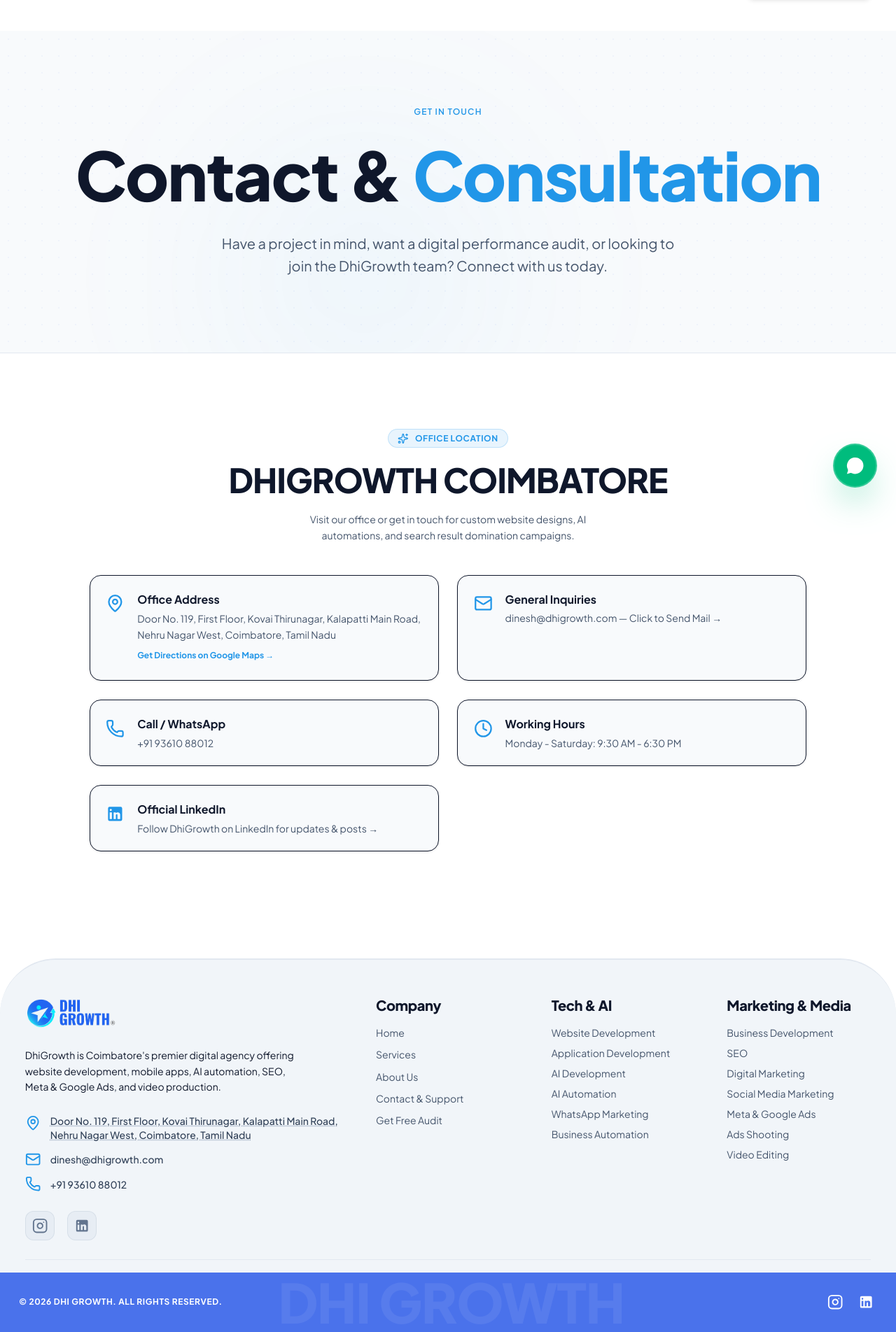
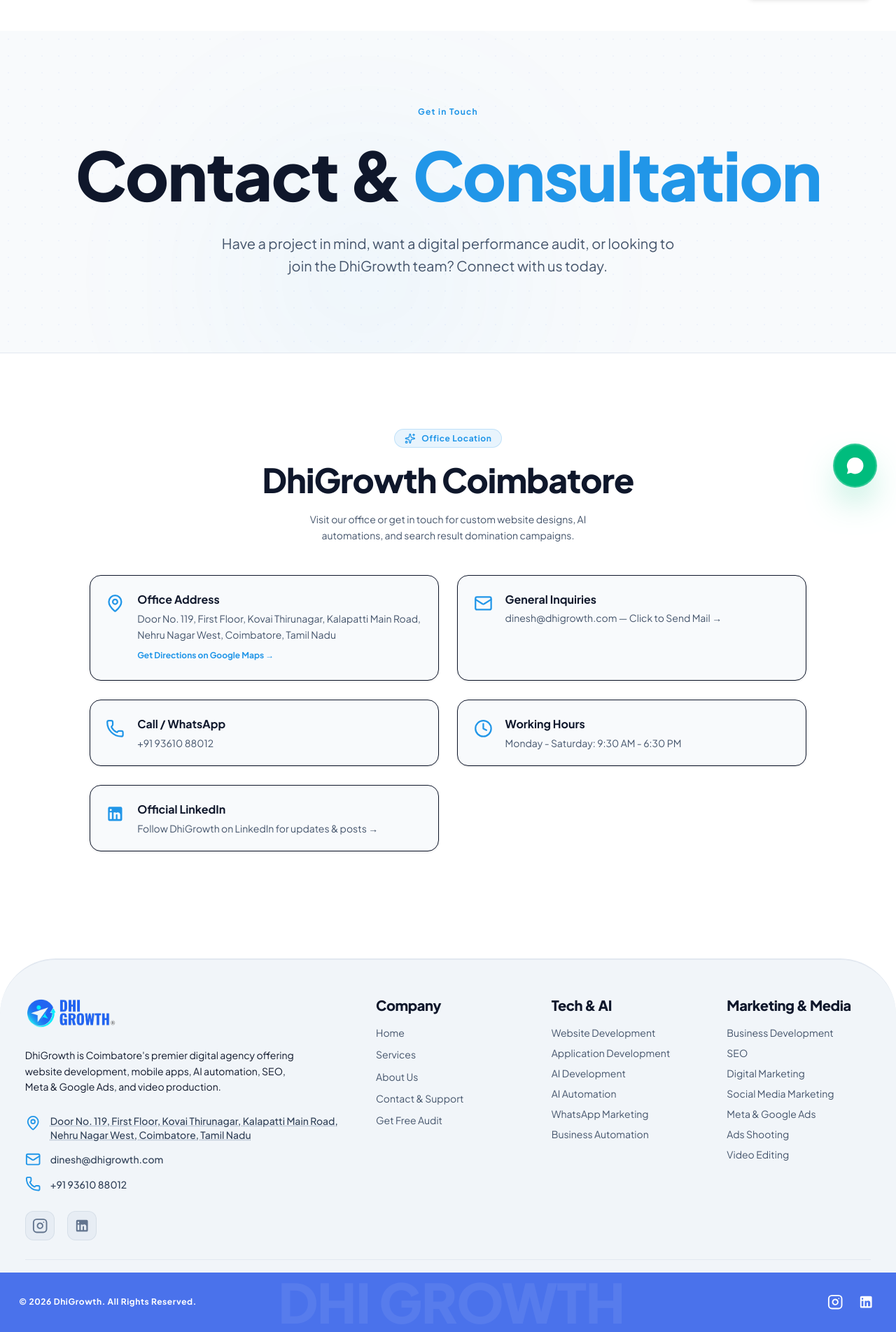
Before and after one commit to srijithit/dhi, a Next.js app in the folder next-frontend/: page /contact in a window 1280 px wide. Shown: the part 76-1980 px from the top of the page at 70% size. Built offline with nearby package versions, Linux system fonts and the light colour scheme; a web font is replaced by a local one.

Commit message:
fix: capitalize contact page headers and footer copyright bar text

```diff
--- a/next-frontend/src/app/contact/page.tsx
+++ b/next-frontend/src/app/contact/page.tsx
@@ -35,7 +35,7 @@ export default function ContactPage() {
           <div className="absolute top-1/3 left-1/4 w-[400px] h-[400px] bg-[#2196E8]/5 rounded-full blur-[130px] pointer-events-none" />
 
           <div className="max-w-6xl mx-auto px-6 relative z-10 text-center space-y-6">
-            <span className="text-[#2196E8] font-body text-xs font-semibold uppercase tracking-widest block">
+            <span className="text-[#2196E8] font-body text-xs font-bold tracking-widest block">
               Get in Touch
             </span>
             <h1 className="font-header text-5xl sm:text-7xl lg:text-8xl tracking-wider leading-none">
@@ -64,11 +64,11 @@ export default function ContactPage() {
               <div className="space-y-10">
 
                 <div className="space-y-4 text-center">
-                  <div className="inline-flex items-center gap-2 px-3 py-1 rounded-full bg-[#2196E8]/10 border border-[#2196E8]/20 text-[#2196E8] text-xs font-bold uppercase tracking-wider font-body">
+                  <div className="inline-flex items-center gap-2 px-3 py-1 rounded-full bg-[#2196E8]/10 border border-[#2196E8]/20 text-[#2196E8] text-xs font-bold tracking-wider font-body">
                     <Sparkles className="w-3.5 h-3.5" />
                     <span>Office Location</span>
                   </div>
-                  <h2 className="font-header text-4xl sm:text-5xl uppercase tracking-wider text-slate-900 dark:text-white leading-none">
+                  <h2 className="font-header text-4xl sm:text-5xl tracking-wider text-slate-900 dark:text-white leading-none">
                     DhiGrowth Coimbatore
                   </h2>
                   <p className="text-slate-600 dark:text-slate-355 text-sm leading-relaxed max-w-md mx-auto font-body">
--- a/next-frontend/src/components/Footer.tsx
+++ b/next-frontend/src/components/Footer.tsx
@@ -190,8 +190,8 @@ export default function Footer({ onSelectService, onOpenAudit }: FooterProps) {
           </motion.span>
         </div>
 
-        <div className="max-w-7xl mx-auto px-6 relative z-10 flex items-center justify-between gap-4 text-[10px] sm:text-xs font-bold uppercase tracking-wider font-body">
-          <p>© {new Date().getFullYear()} DHI GROWTH. ALL RIGHTS RESERVED.</p>
+        <div className="max-w-7xl mx-auto px-6 relative z-10 flex items-center justify-between gap-4 text-[10px] sm:text-xs font-bold tracking-wider font-body">
+          <p>© {new Date().getFullYear()} DhiGrowth. All Rights Reserved.</p>
           <div className="flex items-center gap-3">
             <a
               href="https://instagram.com/dhigrowth"
```
